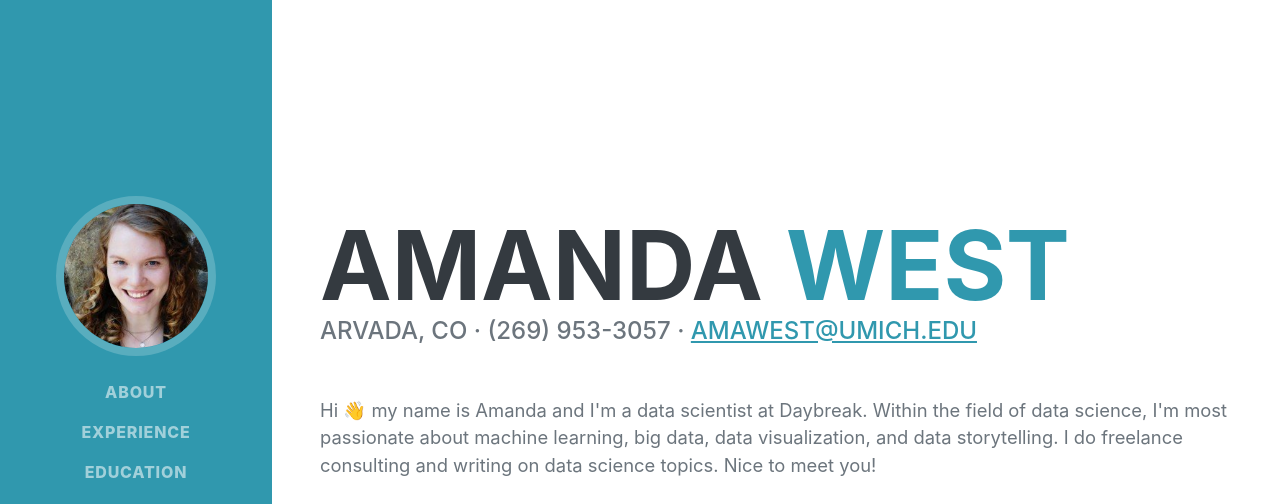
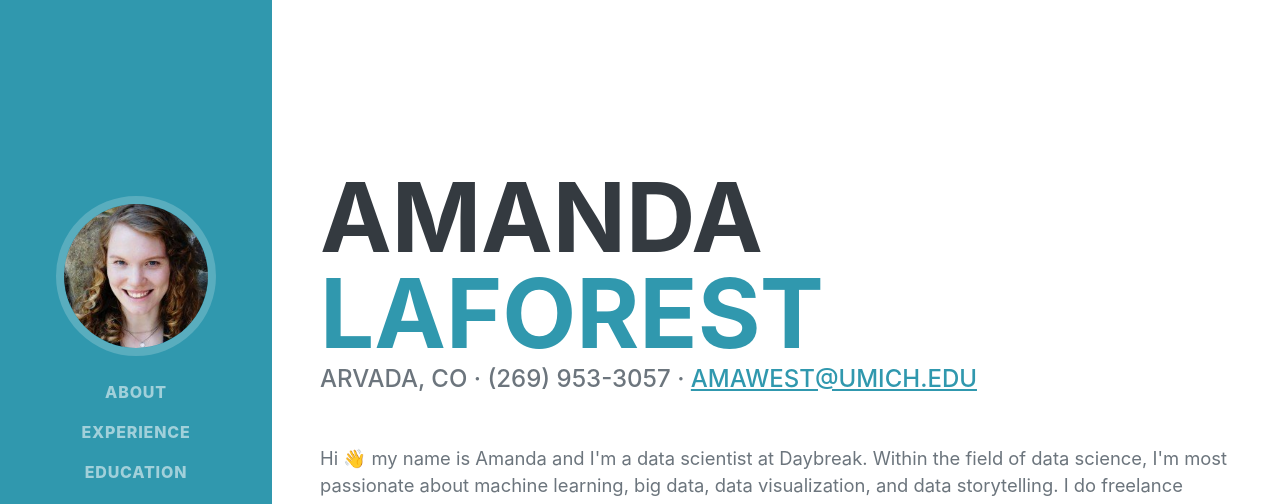
Before and after one commit to amawest/amawest.github.io, a website: page index.html in a window 1280 px wide. Shown: the top 504 px of the page. Drawn offline with nearby package versions, Linux system fonts and the light colour scheme; a web font is replaced by a local one.

Commit message:
Update index.html

```diff
--- a/index.html
+++ b/index.html
@@ -43,7 +43,7 @@
                 <div class="resume-section-content">
                     <h1 class="mb-0">
                         Amanda
-                        <span class="text-primary">West</span>
+                        <span class="text-primary">LaForest</span>
                     </h1>
                     <div class="subheading mb-5">
                         Arvada, CO · (269) 953-3057 ·
```
